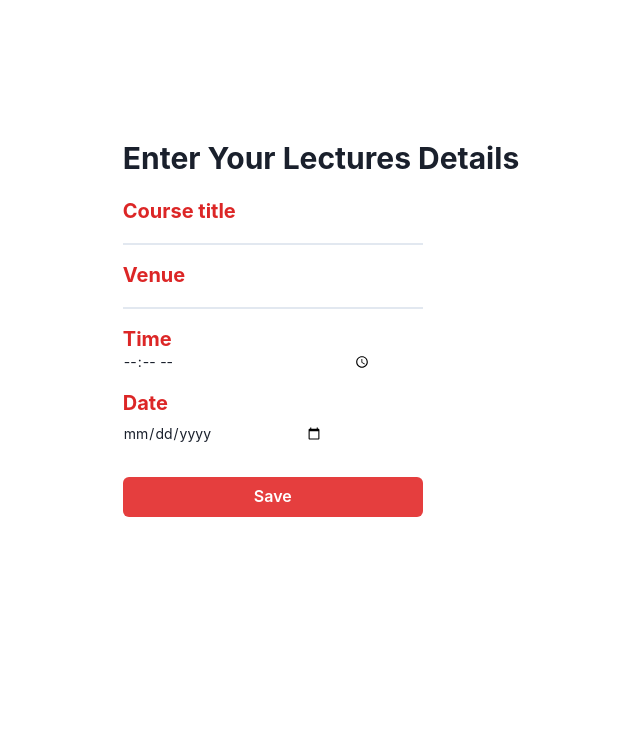
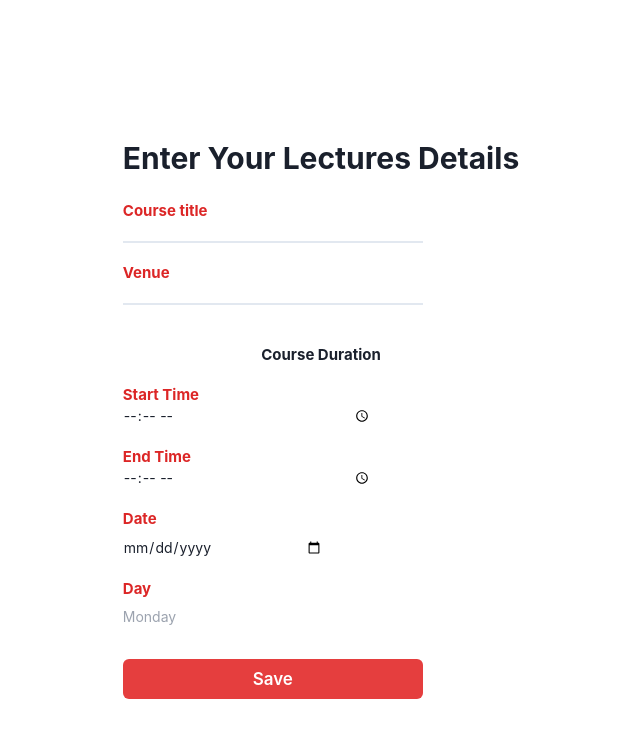
Before and after one commit to ThuRein-110/Project-Moon, a Next.js app: page /createTimeTable in a window 1280 px wide. Shown: the top 738 px of the page, without its empty margins (319-959 px from the left). Built offline with nearby package versions, Linux system fonts and the light colour scheme; no server answers.

Commit message:
Another update

```diff
--- a/pages/authentication/login/index.js
+++ b/pages/authentication/login/index.js
@@ -57,9 +57,9 @@ const auth = getAuth(firebaseapp)
    try{
     await signInWithEmailAndPassword(auth,email,password).then((response)=>{
       console.log(response)
-   setTimeout(()=>{
-       router.push("/createTimeTable")
-      }, 3000)
+   //setTimeout(()=>{
+     //  router.push("/createTimeTable")
+     // }, 3000)
     })
    }
    catch(err){
--- a/pages/createTimeTable/index.js
+++ b/pages/createTimeTable/index.js
@@ -11,14 +11,18 @@ import {setDoc,doc} from "firebase/firestore"
 import { updateDoc,arrayUnion, onSnapshot } from "firebase/firestore";
 import { getStorage, ref, getDownloadURL, deleteObject, uploadBytesResumable } from "firebase/storage";
 import { Auth } from '../../Firebase/context';
+import {ImSpinner8} from 'react-icons/im'
 
 function UserAccount(){
 
     const [course,setCourse] = useState('');
-    const [time,setTime] = useState('')
+    const [startTime,setStartTime] = useState('')
+    const [endTime,setEndTime] = useState('')
     const [userToken, setToken] = useState('')
     const[venue,setVenue] = useState('')
     const[courseDate, setcourseDate] = useState('')
+    const [courseday,setDay] = useState('')
+    const [success,setSuccess] = useState(false)
     const router = useRouter();
     const[loading,setLoading] = useState(false)
     const projectfirestore = getFirestore(firebaseapp)
@@ -28,22 +32,27 @@ const auth = getAuth(firebaseapp)
 const {user} = useContext(Auth)
 const createTimer = async(e)=>{
    e.preventDefault();
-   setLoading(true)
-    updateDoc(doc(projectfirestore,"singleUserCourses",`${user?.email}`),{
+   setSuccess(true)
+
+   await updateDoc(doc(projectfirestore,"singleUserCourses",`${user?.email}`),{
       saveCourses:arrayUnion({
           courseName:course,
-          courseTime:time,
+          startTime:startTime,
+          endTime:endTime,
           courseVenue:venue,
           courseDate:courseDate,
+          courseDay: courseday
           //userId:user.id
       })
     })
 
       setcourse('')
-      setTime('')
+      setStartTime('')
+      setEndTime('')
       setVenue('')
+      setDay('')
       setcourseDate('')
-      setLoading(false)
+      setSuccess(false)
 
 }
 
@@ -57,7 +66,7 @@ useEffect(()=>{
  return(
 
         <>
-       <div className="md:mt-[140px] w-[50%] m-auto flex justify-center align-center text-sm mt-[200px] ">
+       <div className="md:mt-[140px] w-[50%] m-auto flex justify-center align-center text-sm mt-[100px] ">
 
 
 
@@ -65,26 +74,37 @@ useEffect(()=>{
 
         <div>
 
-            <h1 className="font-bold text-3xl mb-[25px]">Enter Your Lectures Details</h1>
+            <h1 className="font-bold text-3xl mb-[25px] text-center">Enter Your Lectures Details</h1>
 
-        <div><label className="font-bold text-red-600 mb-[10px] text-[20px]">Course title</label><br/>
+        <div><label className="font-bold text-red-600 mb-[10px] text-[15px]">Course title</label><br/>
         <input type="text" value={course} onChange={(e)=>setCourse(e.target.value)} className=" border-b-2 w-[300px]"/></div><br/>
 
-        <div><label className="font-bold text-red-600 mb-[10px] text-[20px]" >Venue</label><br/>
+        <div><label className="font-bold text-red-600 mb-[10px] text-[15px]" >Venue</label><br/>
         <input type="text" value={venue} onChange={(e)=>setVenue(e.target.value)} className=" border-b-2 w-[300px]"/></div><br/>
+  <div>
+    <h1 className="text-center text-[15px] font-bold mt-[20px] mb-[20px]">Course Duration</h1>
+            <div><label for="appt" className="font-bold text-red-600 mb-[10px] text-[15px]"> Start Time</label><br/>
 
-            <div><label for="appt" className="font-bold text-red-600 mb-[10px] text-[20px]">Time</label><br/>
-
-          <input type="time" id="appt" name="appt" className="w-[250px]" required value={time} onChange={(e)=>setTime(e.target.value)} />
+          <input type="time" id="appt" name="appt" className="w-[250px]" required value={startTime} onChange={(e)=>setStartTime(e.target.value)} />
 
           </div><br/>
 
+          <div><label for="appt" className="font-bold text-red-600 mb-[10px] text-[15px]"> End Time</label><br/>
+
+<input type="time" id="appt" name="appt" className="w-[250px]" required value={endTime} onChange={(e)=>setEndTime(e.target.value)} />
+
+</div></div><br/>
+
           <div>
-          <label for="appt" className="font-bold text-red-600 mb-[10px] text-[20px]">Date</label><br/>
+          <label for="appt" className="font-bold text-red-600 mb-[10px] text-[15px]">Date</label><br/>
           <input type="date" id="appt" name="appt"  required value={courseDate} onChange={(e)=>setcourseDate(e.target.value)} className="w-[200px] mt-2" />
+          </div> <br/>
+          <div>
+          <label for="appt" className="font-bold text-red-600 mb-[10px] text-[15px]">Day</label><br/>
+          <input type="text" id="appt" name="appt"  required value={courseday} onChange={(e)=>setDay(e.target.value)} className="w-[200px] mt-2" placeholder="Monday"/>
           </div>
 <br/>
-          <Button colorScheme='red' onClick={createTimer} className="w-[300px] mt-3">Save</Button>
+          <Button colorScheme='red' onClick={createTimer} className="w-[300px] mt-3">{success ?<ImSpinner8 className="text-white animate-spin w-[30px] "/>:<p className="text-[17px]">Save</p>}</Button>
 
 
         </div>
--- a/pages/userAccount/index.js
+++ b/pages/userAccount/index.js
@@ -1,17 +1,26 @@
 "use client"
 
 import {useRouter} from "next/navigation"
-import React, {useEffect,useState} from "react"
+import React, {useEffect,useState,useContext} from "react"
 import axios from "axios"
 import { Button, ButtonGroup } from '@chakra-ui/react'
 import { MdEdit } from "react-icons/md";
+import { collection,   onSnapshot,query } from "firebase/firestore";
+import {firebaseapp} from "../../Firebase"
+import {getFirestore} from "firebase/firestore"
+import { Auth } from '../../Firebase/context';
+import {ImSpinner8} from 'react-icons/im'
 
 function UserAccount(){
-    const[user, setUser] = useState({})
+    const[userDetails, setUserDetails] = useState({})
     const [course,setCourse] = useState('');
     const [time,setTime] = useState('')
     const [userToken, setToken] = useState('')
     const router = useRouter();
+    const [courses,setCourses] = useState([]);
+    const [loading, setLoading] = useState(true)
+
+const {user} = useContext(Auth)
     const[dummy, setDummy] = useState([
         {
         course:"IFT 506",
@@ -84,8 +93,50 @@ const logout = ()=>{
 
 
 
+const getUserTimeTable = async ()=>{
+    setLoading(true)
+    try{
+      await onSnapshot(doc(projectfirestore, "singleUserCourses", `${user?.email}`), (doc) => {
 
+           setLoading(false)
+            setCourses(doc.data()?.saveCourses)
 
+        });
+          }
+         catch(err){
+          console.log(err.message)
+        }
+
+        console.log(courses)
+  }
+
+  const getUserDetails = async()=>{
+    try{
+        await onSnapshot(doc(projectfirestore, "users", `${user?.email}`), (doc) => {
+
+             setLoading(false)
+              setUserDetails(doc.data())
+
+          });
+            }
+           catch(err){
+            console.log(err.message)
+          }
+
+          console.log(user)
+  }
+
+  useEffect(()=>{
+    getUserDetails();
+    getUserTimeTable();
+  })
+
+  if(loading){
+    return(
+<div className="flex items-center justify-center mt-[350px]"><ImSpinner8 className="text-red-700 animate-spin w-[300px] text-[60px] "/></div>
+    )
+  }
+  else{
  return(
 
         <>
@@ -94,9 +145,9 @@ const logout = ()=>{
         <div className="h-[50px] flex flex-col ">
 
             <div className="bg-red-600 text-white w-[500px] pl-[10px] pt-[10px] pr-[10px] pb-[10px] text-sm text-bold flex justify-between align-center">
-                <div><h1 className="font-bold">{user?.name} EKWEAGA CHARLES - 500lvl <span>{user?.matno} </span></h1>
+                <div><h1 className="font-bold">{userDetails?.name} EKWEAGA CHARLES - 500lvl <span>{userDetails?.matno} </span></h1>
                 <div>
-                <span>{user?.dept} Information Technology</span>
+                <span>{userDetails?.dept} Information Technology</span>
                 </div>
 
                  </div>
@@ -198,7 +249,7 @@ const logout = ()=>{
 
     )
 
-
+            }
 
 }
 
```
Also changed, not shown: 1 other file (tests, documents, lock files or other folders).
